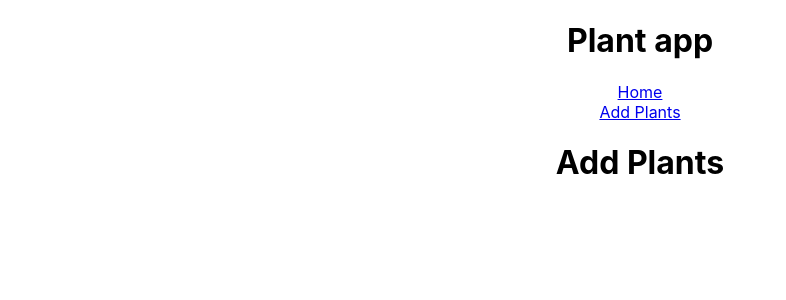
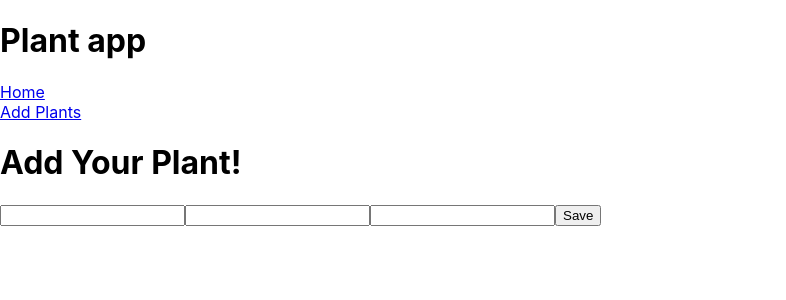
Before and after one commit to adelaney923/plant-frontend, a React (Create React App) app: page /#/add-plants in a window 1280 px wide. Shown: the top 300 px of the page, without its empty margins (0-786 px from the left). Built offline with nearby package versions, Linux system fonts and the light colour scheme.

Commit message:
added plant form.  fetched database for my plants page

```diff
--- a/package.json
+++ b/package.json
@@ -7,6 +7,7 @@
     "@testing-library/react": "^11.2.7",
     "@testing-library/user-event": "^12.8.3",
     "react": "^17.0.2",
+    "react-bootstrap": "^2.0.2",
     "react-dom": "^17.0.2",
     "react-router-dom": "^6.0.2",
     "react-scripts": "4.0.3",
--- a/src/App.css
+++ b/src/App.css
@@ -1,38 +1,3 @@
-.App {
-  text-align: center;
+nav Link{
+  text-decoration: none;
 }
-
-.App-logo {
-  height: 40vmin;
-  pointer-events: none;
-}
-
-@media (prefers-reduced-motion: no-preference) {
-  .App-logo {
-    animation: App-logo-spin infinite 20s linear;
-  }
-}
-
-.App-header {
-  background-color: #282c34;
-  min-height: 100vh;
-  display: flex;
-  flex-direction: column;
-  align-items: center;
-  justify-content: center;
-  font-size: calc(10px + 2vmin);
-  color: white;
-}
-
-.App-link {
-  color: #61dafb;
-}
-
-@keyframes App-logo-spin {
-  from {
-    transform: rotate(0deg);
-  }
-  to {
-    transform: rotate(360deg);
-  }
-}
--- a/src/App.js
+++ b/src/App.js
@@ -6,7 +6,7 @@ import './App.css';
 
 function App() {
   return (
-    <div className="App">
+    <div>
       <h1>Plant app</h1>
       <nav>
         <Link to="/">Home</Link> <br />
--- a/src/Home.js
+++ b/src/Home.js
@@ -1,5 +1,43 @@
+import React, {useState, useEffect} from 'react'
+import { Card } from "react-bootstrap";
+import './home.css'
+
 const Home = () => {
-  return <h1>My Plants</h1>;
+
+    const [plantData, setPlantData] = useState([])
+
+    useEffect(() => {
+        fetch("http://localhost:4000/plants")
+          .then((res) => res.json())
+          .then((data) => setPlantData(data.plants));
+    }, [])
+
+    const plants = plantData.map((plant) => {
+        return (
+          <div>
+            <Card className="plantcards" style={{ width: "18rem" }}>
+              <Card.Img
+                className="plantimg"
+                variant="top"
+                src={plant.imageUrl}
+              />
+              <Card.Body>
+                <Card.Title>
+                  <h3>{plant.plantName}</h3>
+                </Card.Title>
+                <Card.Text>
+                  <h4>{plant.plantType}</h4>
+                </Card.Text>
+              </Card.Body>
+            </Card>
+          </div>
+        );
+    })
+  return (
+      <div className='plants'>
+          {plants}
+      </div>
+  )
 };
 
 export default Home;
--- a/src/PlantForm.js
+++ b/src/PlantForm.js
@@ -1,8 +1,66 @@
+import React, {useState} from 'react'
+import {Navigate} from 'react-router-dom'
+
 
 const PlantForm = () => {
+    const [plant, setPlant] = useState({plantName: '', plantType: '', imageUrl: ''})
+    const [redirect, setRedirect] = useState(false)
+
+    const handleChange = (event) => {
+      const value = event.target.value;
+      const name = event.target.name;
+      //make a copy of current state
+      const copy = Object.assign({}, plant);
+      //update 1 of that copys prperties
+      copy[name] = value;
+      //save copy as new state
+      setPlant(copy);
+    };
+
+    const handleSubmit = (event) => {
+      event.preventDefault();
+      console.log("submitted");
+      fetch("http://localhost:4000/plants", {
+        method: "POST",
+        headers: {
+          "Content-Type": "Application/json",
+        },
+        body: JSON.stringify(plant),
+      }).then((data) => setRedirect(true));
+    };
+
+     if (redirect) {
+        return (<Navigate to='/' />)
+    }
+    else {
+
     return (
-        <h1>Add Plants</h1>
-    )
+      <div>
+        <h1>Add Your Plant!</h1>
+        <form onSubmit={handleSubmit}>
+          <input
+            onChange={handleChange}
+            type="text"
+            name="plantName"
+            value={plant.plantName}
+          />
+          <input
+            onChange={handleChange}
+            type="text"
+            name="plantType"
+            value={plant.plantType}
+          />
+          <input
+            onChange={handleChange}
+            type="text"
+            name="imageUrl"
+            value={plant.imageUrl}
+          />
+          <button type="submit">Save</button>
+        </form>
+      </div>
+    );
+    }
 }
 
 export default PlantForm
--- /dev/null
+++ b/src/home.css
@@ -0,0 +1,13 @@
+.plants {
+    display: flex;
+    flex-wrap: wrap;
+    justify-content: center;
+}
+.plantcards {
+    margin: 5px auto;
+}
+.plantimg {
+    width: 250px;
+    height: 250px;
+    object-fit: cover
+}
```
Also changed, not shown: 1 other file (tests, documents, lock files or other folders).
